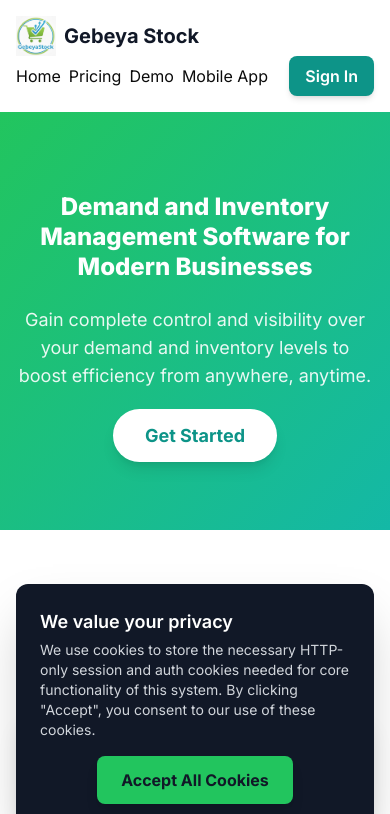
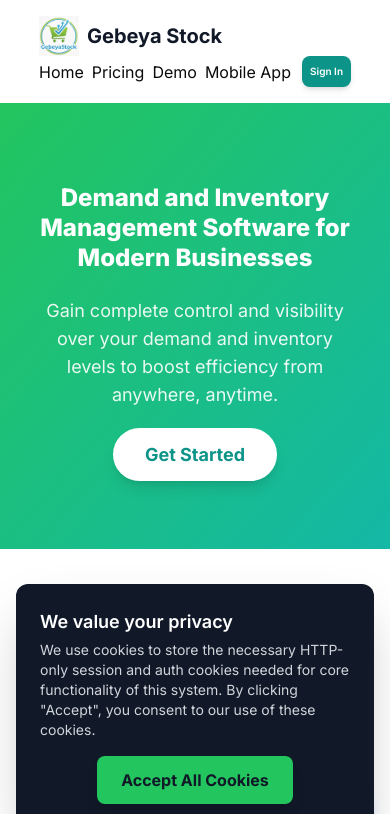
Before and after one commit to kidane-gebremedhin/InventoryLite, a Next.js app: page / in a window 390 px wide. Shown: the top 814 px of the page. Built offline with nearby package versions, Linux system fonts and the light colour scheme; no server answers.

Commit message:
Make the Nav responsive, fix report date

```diff
--- a/app/layout.tsx
+++ b/app/layout.tsx
@@ -1,5 +1,6 @@
 import type { Metadata } from "next";
 import { Inter } from "next/font/google";
+import HardReload from "@/components/helpers/HardReload";
 import { AuthProvider } from "@/components/providers/AuthProvider";
 import { APP_DESCRIPTION, APP_NAME, APP_TITLE } from "@/lib/app_config/config";
 
@@ -20,8 +21,10 @@ export default async function RootLayout({
 }) {
 	return (
 		<html lang="en">
+			<meta name="viewport" content="width=device-width, initial-scale=1.0" />
 			<body className={inter.className} suppressHydrationWarning={true}>
 				<AuthProvider>{children}</AuthProvider>
+				<HardReload />
 			</body>
 		</html>
 	);
--- a/components/file_import_export/ExportExcel.tsx
+++ b/components/file_import_export/ExportExcel.tsx
@@ -30,7 +30,8 @@ export default function ExportExcel({
 			onClick={exportToExcel}
 			className="btn-outline-success px-4 py-1 text-sm h-7 rounded items-center"
 		>
-			Export to Excel
+			<span className="hidden md:block">Export to Excel</span>
+			<span className="block md:hidden">Excel</span>
 		</button>
 	);
 }
--- a/components/file_import_export/ExportPDF.tsx
+++ b/components/file_import_export/ExportPDF.tsx
@@ -39,7 +39,8 @@ export default function ExportPDF({
 			onClick={exportToPDF}
 			className="btn-outline-warning px-4 py-1 text-sm h-7 rounded items-center"
 		>
-			Export to PDF
+			<span className="hidden md:block">Export to PDF</span>
+			<span className="block md:hidden">PDF</span>
 		</button>
 	);
 }
--- /dev/null
+++ b/components/helpers/HardReload.tsx
@@ -0,0 +1,23 @@
+"use client";
+
+import { RotateCw } from "lucide-react";
+import Tooltip from "./ToolTip";
+
+export default function HardReload() {
+	const handleHardReload = () => {
+		// This triggers a full browser refresh
+		window.location.reload();
+	};
+
+	return (
+		<button
+			type="button"
+			className="flex fixed bottom-5 right-5 px-4 py-2 text-blue-500 rounded z-99 p-6 bg-gray-200 rounded-6xl shadow-lg shadow-blue-500/50"
+			onClick={handleHardReload}
+		>
+			<Tooltip text="Reload">
+				<RotateCw className="w-5 h-5 text-blue-600" />
+			</Tooltip>
+		</button>
+	);
+}
--- a/components/layout/Navbar.tsx
+++ b/components/layout/Navbar.tsx
@@ -36,7 +36,7 @@ export default function Navbar() {
 						</div>
 						<Link
 							href={ROUTE_PATH.SIGNIN}
-							className="ml-auto md:ml-4 px-4 py-2 bg-teal-600 text-white font-semibold rounded-lg shadow-md hover:bg-teal-700 focus:outline-none focus:ring-2 focus:ring-teal-500 focus:ring-opacity-75 transition-all duration-200"
+							className="text-[10px] xs:text-[10px] lg:text-sm ml-auto md:ml-4 xs:px-2 sm:px-2 md:px-4 py-2 bg-teal-600 text-white font-semibold rounded-lg shadow-md hover:bg-teal-700 focus:outline-none focus:ring-2 focus:ring-teal-500 focus:ring-opacity-75 transition-all duration-200"
 						>
 							Sign In
 						</Link>
--- a/lib/helpers/Helper.ts
+++ b/lib/helpers/Helper.ts
@@ -195,7 +195,8 @@ export const formatDateToLocalDate = (dateStr?: string): string => {
 export const formatDateToYYMMDD = (date: Date | null): string => {
 	if (!date) return "";
 
-	const dateWithTimezone = new Date(getDateStringForDisplay(date));
+	//const dateWithTimezone = new Date(getDateStringForDisplay(date));
+	const dateWithTimezone = new Date(date);
 	// Note: getMonth is zero indexed
 	return `${dateWithTimezone.getDate()}-${dateWithTimezone.getMonth() + 1}-${dateWithTimezone.getFullYear()}`;
 };
--- a/lib/server_actions/mail.ts
+++ b/lib/server_actions/mail.ts
@@ -11,6 +11,8 @@ const transporter = nodemailer.createTransport({
 		user: process.env.SMTP_EMAIL_USERNAME,
 		pass: process.env.SMTP_EMAIL_PASSWORD,
 	},
+	connectionTimeout: 20000,
+	greetingTimeout: 10000,
 });
 
 export async function sendUserInvitationMail({
@@ -47,7 +49,7 @@ export async function sendUserInvitationMail({
 			replyTo: process.env.SMTP_EMAIL_USERNAME,
 		});
 		data = { success: true, message: "Email sent successfully!" };
-		console.error("User invitation mail sent");
+		console.log("User invitation mail sent");
 	} catch (_error) {
 		console.error("User invitation mail error", error);
 		error = { success: false, message: "Failed to send email." };
@@ -162,7 +164,7 @@ export async function sendUpcomingPaymentDueNotificationMail({
 			success: true,
 			message: "Payment due notification email sent successfully!",
 		};
-		console.error("Upcoming payment notification mail sent");
+		console.log("Upcoming payment notification mail sent");
 	} catch (_error) {
 		console.error("Upcoming payment notification mail error", error);
 		error = {
--- a/tailwind.config.js
+++ b/tailwind.config.js
@@ -8,6 +8,14 @@ module.exports = {
 	],
 	theme: {
 		extend: {
+			screens: {
+				xs: "344px",
+				sm: "640px",
+				md: "768px",
+				lg: "1024px",
+				xl: "1280px",
+				"2xl": "1536px",
+			},
 			colors: {
 				primary: {
 					50: "#eff6ff",
```
